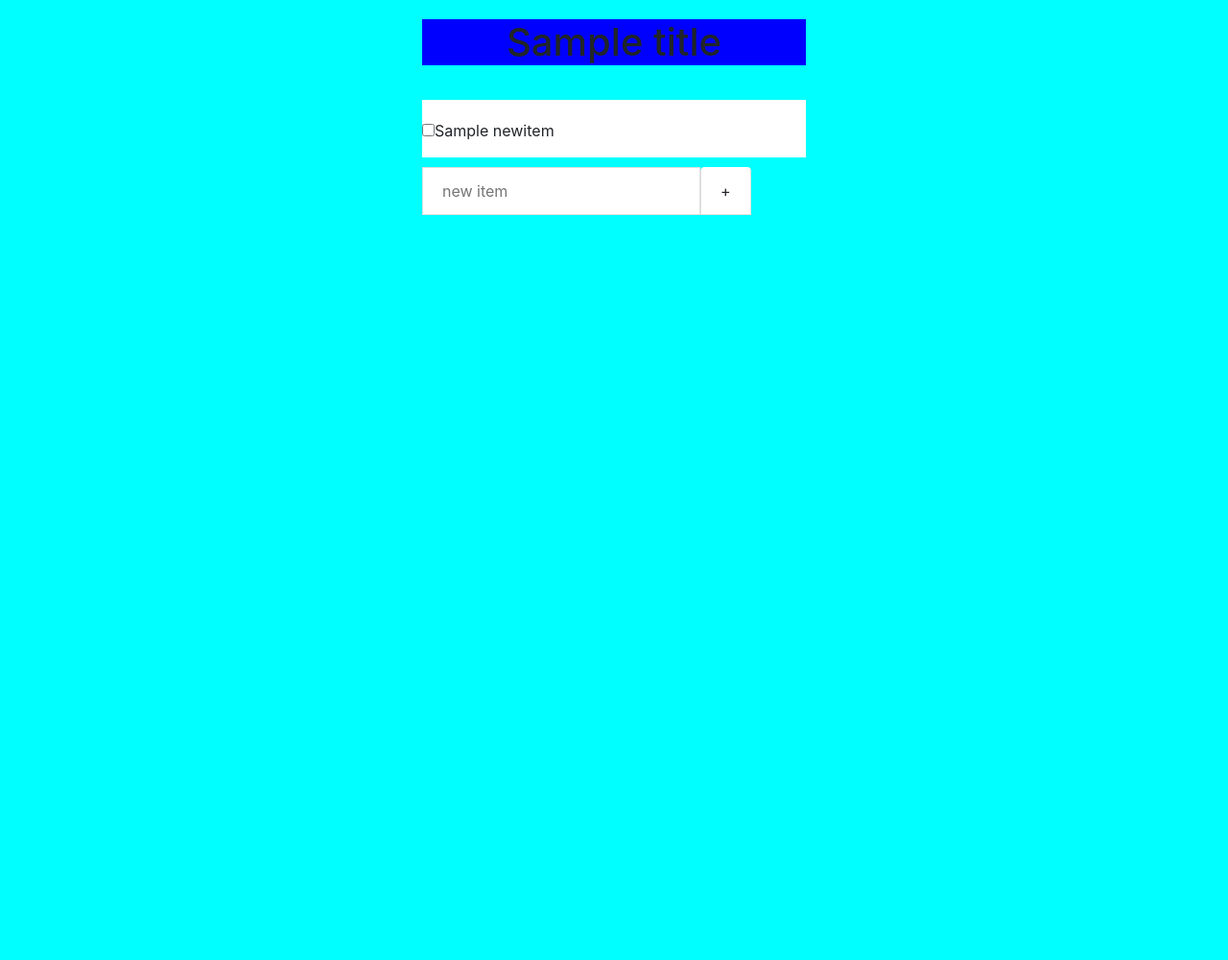
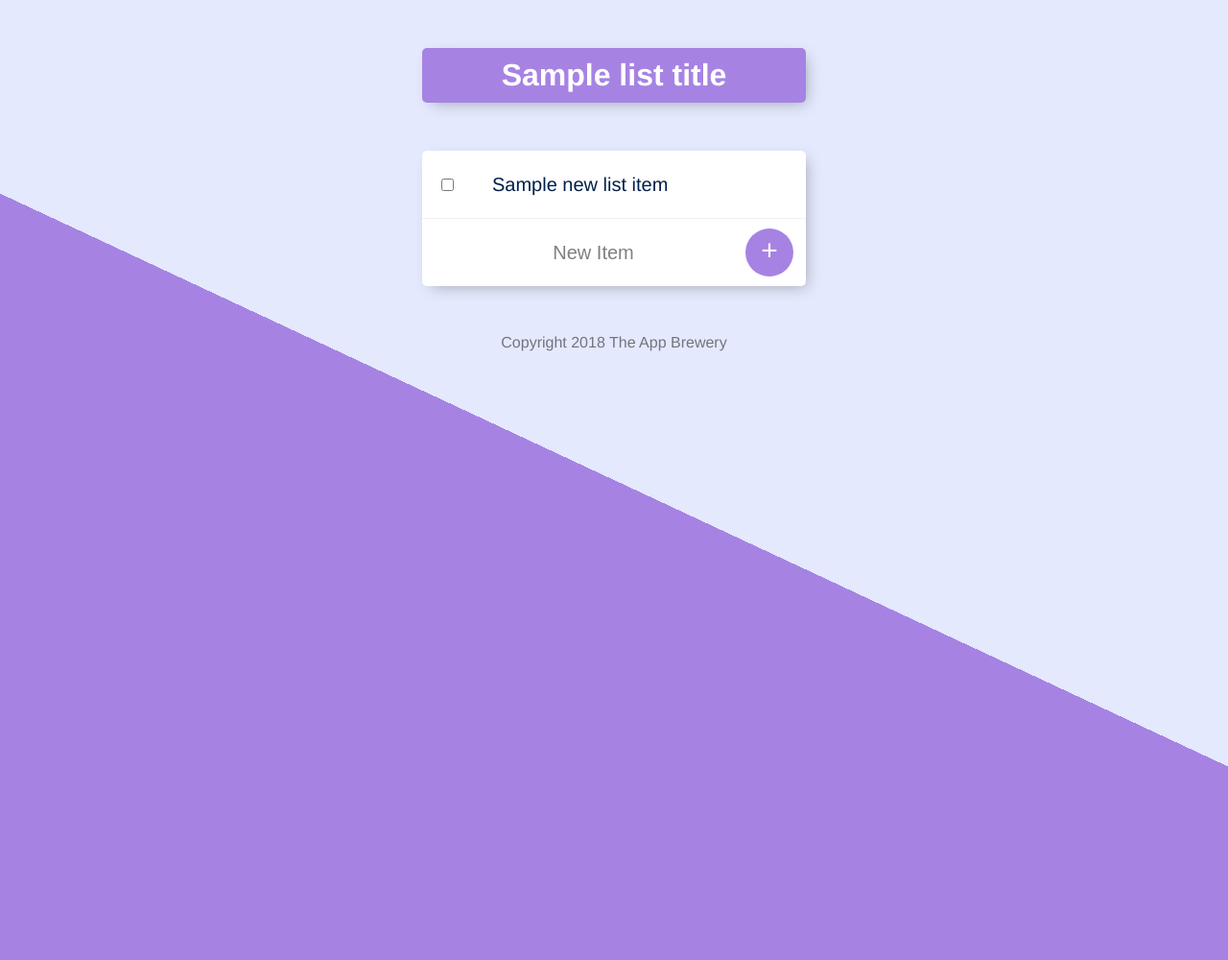
Before and after one commit to Prince-kushwaha/TodoListWebapplication, a Node project: template Views/list.ejs in a window 1280 px wide. Shown: the whole page at 96% size. Before the commit the page ends 224 px from the top, so only its background shows below. Run offline with Node 20 templates, Linux system fonts and the light colour scheme; the template is opened without the code that fills it: most values are stand-ins (such as "Sample title", 1, 10 or a date in 2020); some libraries are stand-ins or nearby versions.

Commit message:
updateversion

```diff
--- /dev/null
+++ b/Views/footer.ejs
@@ -0,0 +1,9 @@
+
+
+</body>
+
+<footer>
+  Copyright 2018 The App Brewery
+</footer>
+
+</html>
--- /dev/null
+++ b/Views/header.ejs
@@ -0,0 +1,10 @@
+<!DOCTYPE html>
+<html lang="en" dir="ltr">
+
+<head>
+  <meta charset="utf-8">
+  <title>To Do List</title>
+  <link rel="stylesheet" href="css/styles.css">
+</head>
+
+<body>
--- a/Views/list.ejs
+++ b/Views/list.ejs
@@ -1,35 +1,28 @@
-<!DOCTYPE html>
-<html lang="en">
-<head>
-    <meta charset="UTF-8">
-    <meta name="viewport" content="width=device-width, initial-scale=1.0">
-    <link rel="stylesheet" href="https://stackpath.bootstrapcdn.com/bootstrap/4.5.2/css/bootstrap.min.css" integrity="sha384-JcKb8q3iqJ61gNV9KGb8thSsNjpSL0n8PARn9HuZOnIxN0hoP+VmmDGMN5t9UJ0Z" crossorigin="anonymous">
-    <link rel="stylesheet" href="css/style.css">
-    <title>TodoList</title>
-</head>
-<body>
+<%- include("header") -%>
 
-<div class="box">
-<h1 id ='heading'><%=title %> </h1>
+  <div class="box" id="heading">
+    <h1> <%= listTitle %> </h1>
   </div>
 
   <div class="box">
 
 
-     <% for( let index = 0; index < newitem.length; index++ ) { %>
-        <form  action="/Delect" method="POST">
+  <%  newListItems.forEach(function(item){ %>
+
+    <form action="/delete" method="post">
       <div class="item">
-        <input onchange="this.form.submit()" type="checkbox" name="checkbox" id="checkbox" value="<%=newitem[index]._id %>"><p><%=newitem[index].name%></p>
-     <% } %>
+        <input type="checkbox" name="checkbox" value="<%=item._id%>" onChange="this.form.submit()">
+        <p><%=item.name%></p>
       </div>
+      <input type="hidden" name="listName" value="<%= listTitle %>"></input>
     </form>
-    </ul>
+  <%  }) %>
 
 
-<form action="/" method="POST">
-    <input class ='input list-group-item' type="text" name="item" id="" placeholder="new item">
-    <button class='btn list-group-item' type="submit"  name='btn' value=<%=title%>>+</button>
+      <form class="item" action="/" method="post">
+        <input type="text" name="newItem" placeholder="New Item" autocomplete="off">
+        <button type="submit" name="list" value="<%= listTitle %>">+</button>
       </form>
   </div>
-</body>
-</html>
+
+<%- include("footer") -%>
--- /dev/null
+++ b/app.js
@@ -0,0 +1,140 @@
+//jshint esversion:6
+
+const express = require("express");
+const bodyParser = require("body-parser");
+const mongoose = require("mongoose");
+const _ = require("lodash");
+
+const app = express();
+
+app.set('view engine', 'ejs');
+
+app.use(bodyParser.urlencoded({extended: true}));
+app.use(express.static("public"));
+
+mongoose.connect("mongodb://localhost:27017/todolistDB", {useNewUrlParser: true});
+
+const itemsSchema = {
+  name: String
+};
+
+const Item = mongoose.model("Item", itemsSchema);
+
+
+const item1 = new Item({
+  name: "Welcome to your todolist!"
+});
+
+const item2 = new Item({
+  name: "Hit the + button to add a new item."
+});
+
+const item3 = new Item({
+  name: "<-- Hit this to delete an item."
+});
+
+const defaultItems = [item1, item2, item3];
+
+const listSchema = {
+  name: String,
+  items: [itemsSchema]
+};
+
+const List = mongoose.model("List", listSchema);
+
+
+app.get("/", function(req, res) {
+
+  Item.find({}, function(err, foundItems){
+
+    if (foundItems.length === 0) {
+      Item.insertMany(defaultItems, function(err){
+        if (err) {
+          console.log(err);
+        } else {
+          console.log("Successfully savevd default items to DB.");
+        }
+      });
+      res.redirect("/");
+    } else {
+      res.render("list", {listTitle: "Today", newListItems: foundItems});
+    }
+  });
+
+});
+
+app.get("/:customListName", function(req, res){
+  const customListName = _.capitalize(req.params.customListName);
+
+  List.findOne({name: customListName}, function(err, foundList){
+    if (!err){
+      if (!foundList){
+        //Create a new list
+        const list = new List({
+          name: customListName,
+          items: defaultItems
+        });
+        list.save();
+        res.redirect("/" + customListName);
+      } else {
+        //Show an existing list
+
+        res.render("list", {listTitle: foundList.name, newListItems: foundList.items});
+      }
+    }
+  });
+
+
+
+});
+
+app.post("/", function(req, res){
+
+  const itemName = req.body.newItem;
+  const listName = req.body.list;
+
+  const item = new Item({
+    name: itemName
+  });
+
+  if (listName === "Today"){
+    item.save();
+    res.redirect("/");
+  } else {
+    List.findOne({name: listName}, function(err, foundList){
+      foundList.items.push(item);
+      foundList.save();
+      res.redirect("/" + listName);
+    });
+  }
+});
+
+app.post("/delete", function(req, res){
+  const checkedItemId = req.body.checkbox;
+  const listName = req.body.listName;
+
+  if (listName === "Today") {
+    Item.findByIdAndRemove(checkedItemId, function(err){
+      if (!err) {
+        console.log("Successfully deleted checked item.");
+        res.redirect("/");
+      }
+    });
+  } else {
+    List.findOneAndUpdate({name: listName}, {$pull: {items: {_id: checkedItemId}}}, function(err, foundList){
+      if (!err){
+        res.redirect("/" + listName);
+      }
+    });
+  }
+
+
+});
+
+app.get("/about", function(req, res){
+  res.render("about");
+});
+
+app.listen(3000, function() {
+  console.log("Server started on port 3000");
+});
--- a/public/css/style.css
+++ /dev/null
@@ -1,45 +0,0 @@
-body
-{
-background-color: aqua;
-}
-
-
-.box
-{
-    max-width: 400px;
-    margin-right: auto;
-    margin-left: auto;
-    padding: 20px 0 0 0 ;
-
-}
-
-#heading{
-    background-color: blue;
-    text-align: center;
-
-}
-
-.list-group-item{
-    min-height: 50px;
-    display: inline-block;
-}
-
-
-.btn
-{
-display: inline-block;
-position: absolute;
-}
-
-.item{
-    padding: 20px 0 0 0;
-    background-color: white;
-    margin-top: 8px;
-    margin-bottom: 10px;
-}
-
-p{
-    display: inline-block;
-    text-align: center;
-
-}
--- /dev/null
+++ b/public/css/styles.css
@@ -0,0 +1,96 @@
+html {
+  background-color: #E4E9FD;
+  background-image: -webkit-linear-gradient(65deg, #A683E3 50%, #E4E9FD 50%);
+  min-height: 1000px;
+  font-family: 'helvetica neue';
+}
+
+h1 {
+  color: #fff;
+  padding: 10px;
+}
+
+.box {
+  max-width: 400px;
+  margin: 50px auto;
+  background: white;
+  border-radius: 5px;
+  box-shadow: 5px 5px 15px -5px rgba(0, 0, 0, 0.3);
+}
+
+#heading {
+  background-color: #A683E3;
+  text-align: center;
+}
+
+.item {
+  min-height: 70px;
+  display: flex;
+  align-items: center;
+  border-bottom: 1px solid #F1F1F1;
+}
+
+.item:last-child {
+  border-bottom: 0;
+}
+
+input:checked+p {
+  text-decoration: line-through;
+  text-decoration-color: #A683E3;
+}
+
+input[type="checkbox"] {
+  margin: 20px;
+}
+
+p {
+  margin: 0;
+  padding: 20px;
+  font-size: 20px;
+  font-weight: 200;
+  color: #00204a;
+}
+
+form.item {
+  text-align: center;
+  margin-left: 20px;
+}
+
+button {
+  min-height: 50px;
+  width: 50px;
+  border-radius: 50%;
+  border-color: transparent;
+  background-color: #A683E3;
+  color: #fff;
+  font-size: 30px;
+  padding-bottom: 6px;
+  border-width: 0;
+}
+
+input[type="text"] {
+  text-align: center;
+  height: 60px;
+  top: 10px;
+  border: none;
+  background: transparent;
+  font-size: 20px;
+  font-weight: 200;
+  width: 313px;
+}
+
+input[type="text"]:focus {
+  outline: none;
+  box-shadow: inset 0 -3px 0 0 #A683E3;
+}
+
+::placeholder {
+  color: grey;
+  opacity: 1;
+}
+
+footer {
+  color: white;
+  color: rgba(0, 0, 0, 0.5);
+  text-align: center;
+}
```
Also changed, not shown: Views/about.ejs (added, +7 -0 lines), data.js (deleted, +0 -20 lines), index.html (+9 -10 lines), index.js (deleted, +0 -98 lines), package.json (+10 -10 lines), 3 other files. Lines whose indentation alone changed are shown as unchanged.
